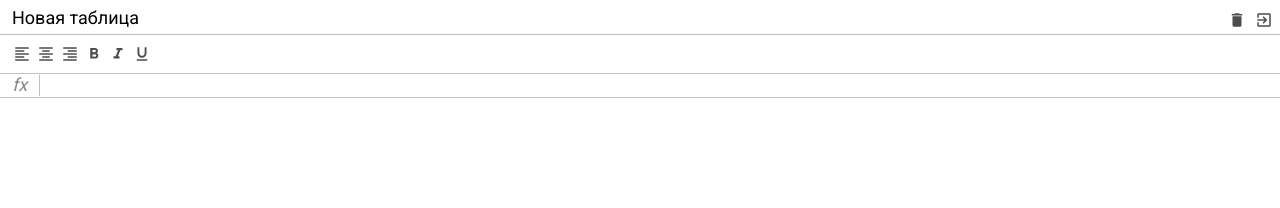
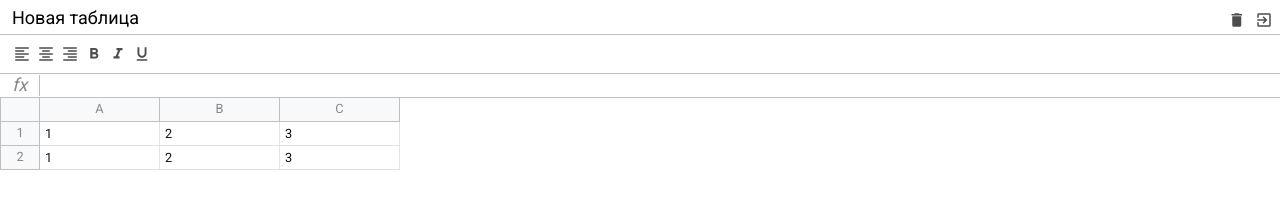
Before and after one commit to EffectDoplera/mdEcxel, a website built with webpack: page src/index.html in a window 1280 px wide. Built offline with nearby package versions, Linux system fonts and the light colour scheme.

Commit message:
table layout

```diff
--- a/src/index.html
+++ b/src/index.html
@@ -64,6 +64,49 @@
 
         <div class="excel__table">
 
+          <div class="row">
+
+            <div class="row-info"></div>
+
+            <div class="row-data">
+              <div class="column">
+                A
+              </div>
+              <div class="column">
+                B
+              </div>
+              <div class="column">
+                C
+              </div>
+            </div>
+          </div>
+
+          <div class="row">
+
+            <div class="row-info">
+              1
+            </div>
+
+            <div class="row-data">
+              <div class="cell" contenteditable>1</div>
+              <div class="cell" contenteditable>2</div>
+              <div class="cell" contenteditable>3</div>
+            </div>
+          </div>
+
+          <div class="row">
+
+            <div class="row-info">
+              2
+            </div>
+
+            <div class="row-data">
+              <div class="cell" contenteditable>1</div>
+              <div class="cell" contenteditable>2</div>
+              <div class="cell" contenteditable>3</div>
+            </div>
+          </div>
+
         </div>
 
 
--- a/src/scss/_variables.scss
+++ b/src/scss/_variables.scss
@@ -2,4 +2,6 @@ $header-height: 34px;
 $toolbar-height: 40px;
 $formula-height: 24px;
 $info-cell-width: 40px;
+$cell-width: 120px;
+$row-height: 24px;
 $border-color: #c0c0c0
--- a/src/scss/index.scss
+++ b/src/scss/index.scss
@@ -20,4 +20,7 @@ body {
 .excel {
   position: relative;
   color: #888;
+  height: 100%;
+  max-width: 100%;
+  font-size: .8rem;
 }
--- a/src/scss/table.scss
+++ b/src/scss/table.scss
@@ -2,5 +2,65 @@
 @import "mixins";
 
 .excel__table {
+  position: absolute;
+  left: 0;
+  right: 0;
+  top: $header-height + $toolbar-height + $formula-height;
+  overflow-x: auto;
+  padding-bottom: 2px;
+
+  .row {
+    display: flex;
+    flex-direction: row;
+    min-height: 20px;
+    height: $row-height;
+  }
+
+  .row-info {
+    display: flex;
+    justify-content: center;
+    align-items: center;
+    min-width: $info-cell-width;
+    height: 100%;
+    border: 1px solid $border-color;
+    background: #f8f9fa;
+    border-top: none;
+  }
+
+  .row-data {
+    display: flex;
+  }
+
+  .column {
+    display: flex;
+    justify-content: center;
+    align-items: center;
+    background: #f8f9fa;
+    min-width: 40px;
+    width: $cell-width;
+    border: 1px solid $border-color;
+    border-top: 0;
+    border-left: 0;
+    height: 100%;
+  }
+
+  .cell {
+    min-width: 40px;
+    padding: 5px;
+    width: $cell-width;
+    height: 100%;
+    border: 1px solid #e2e3e3;
+    border-top: 0;
+    border-left: 0;
+    color: #111;
+    white-space: nowrap;
+    outline: none;
+
+    &.selected {
+      border: none;
+      outline: 2px solid #3c74ff;
+      z-index: 2;
+    }
+  }
 
 }
```
